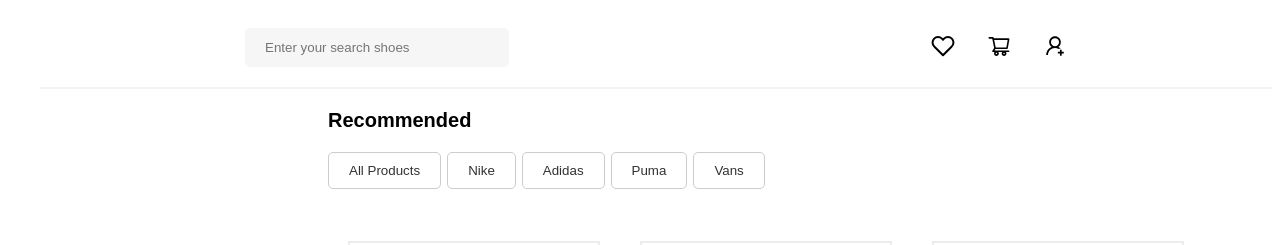
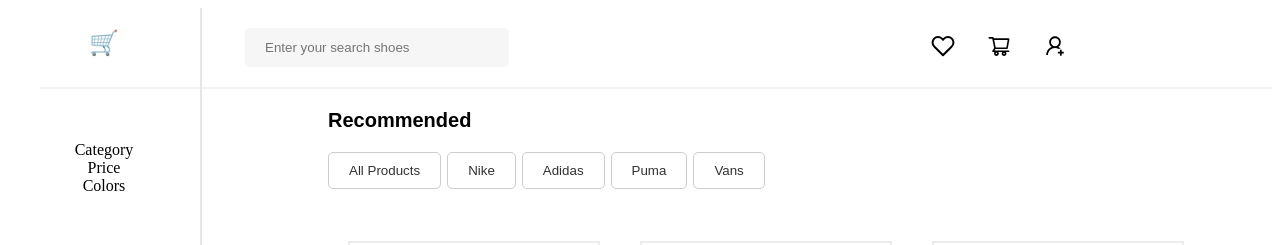
Before and after one commit to Anitasilvi/react-filter, a React (Create React App) app: page / in a window 1280 px wide. Shown: the top 245 px of the page. Built offline with nearby package versions, Linux system fonts and the light colour scheme.

Commit message:
add sidebar

```diff
--- a/src/App.js
+++ b/src/App.js
@@ -1,9 +1,11 @@
 import Navigation from "./Navigation/Nav";
 import Products from "./Products/Products";
 import Recommended from "./Recommended/Recommended";
+import Sidebar from "./Sidebar/Sidebar";
 function App() {
   return (
     <>
+      <Sidebar/>
       <Navigation/>
       <Recommended/>
       <Products/>
--- /dev/null
+++ b/src/Sidebar/Sidebar.css
@@ -0,0 +1,24 @@
+.sidebar-title{
+    font-size: 22px;
+    font-weight: normal;
+    margin-bottom: 20px;
+}
+
+.sidebar{
+    width: 15%;
+    position: fixed;
+    height: 100%;
+    border-right: 2px solid #e5e5e5;
+    z-index: 3;
+    display: flex;
+    flex-direction: column;
+    align-items: center;
+}
+
+.logo-container{
+    margin-bottom: 4rem;
+}
+
+.logo-container h1{
+    margin-top: 1.3rem;
+}
--- /dev/null
+++ b/src/Sidebar/Sidebar.js
@@ -0,0 +1,19 @@
+import React from 'react'
+import Category from "./Category/Category"
+import Price from "./Price/Price"
+import Colors from "./Colors/Colors"
+import "./Sidebar.css"
+function Sidebar() {
+  return (
+   <section className='sidebar'>
+    <div className='logo-container'>
+        <h1>🛒</h1>
+    </div>
+    <Category/>
+    <Price/>
+    <Colors/>
+   </section>
+  )
+}
+
+export default Sidebar
```
